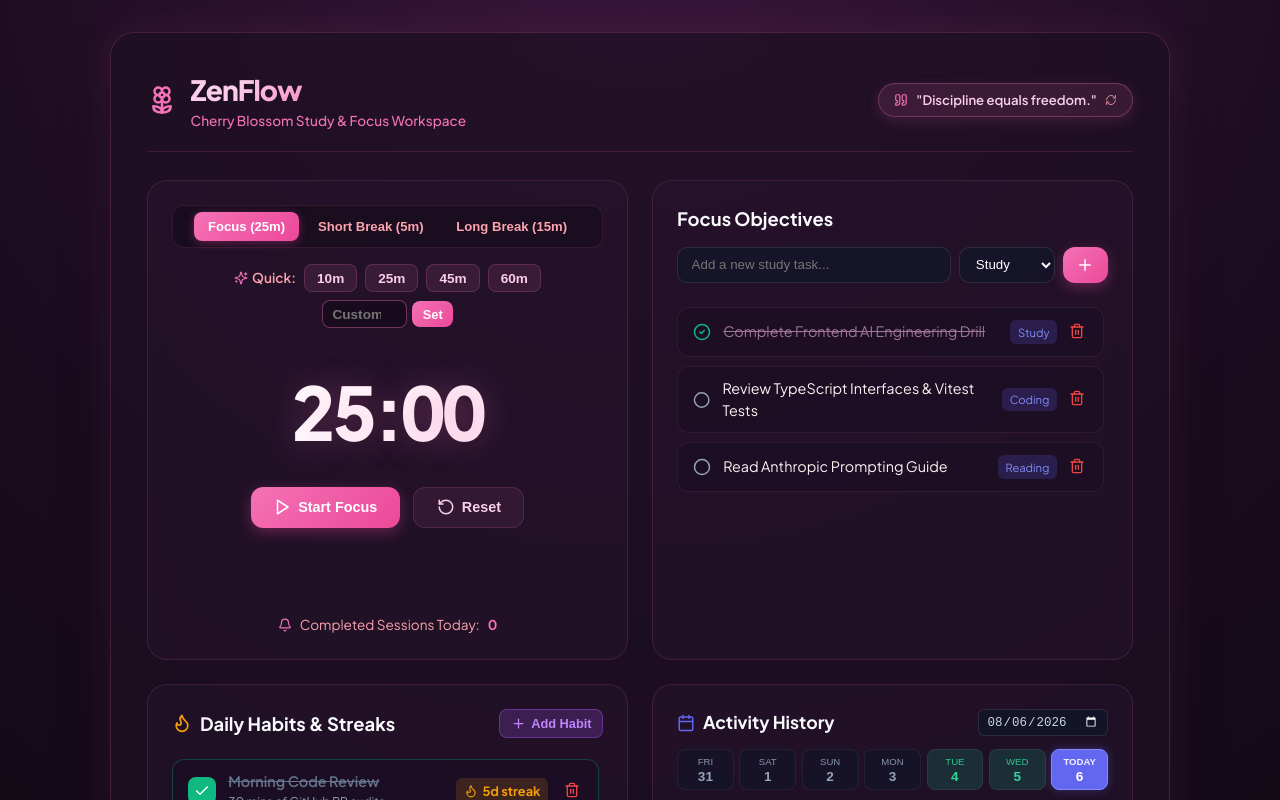
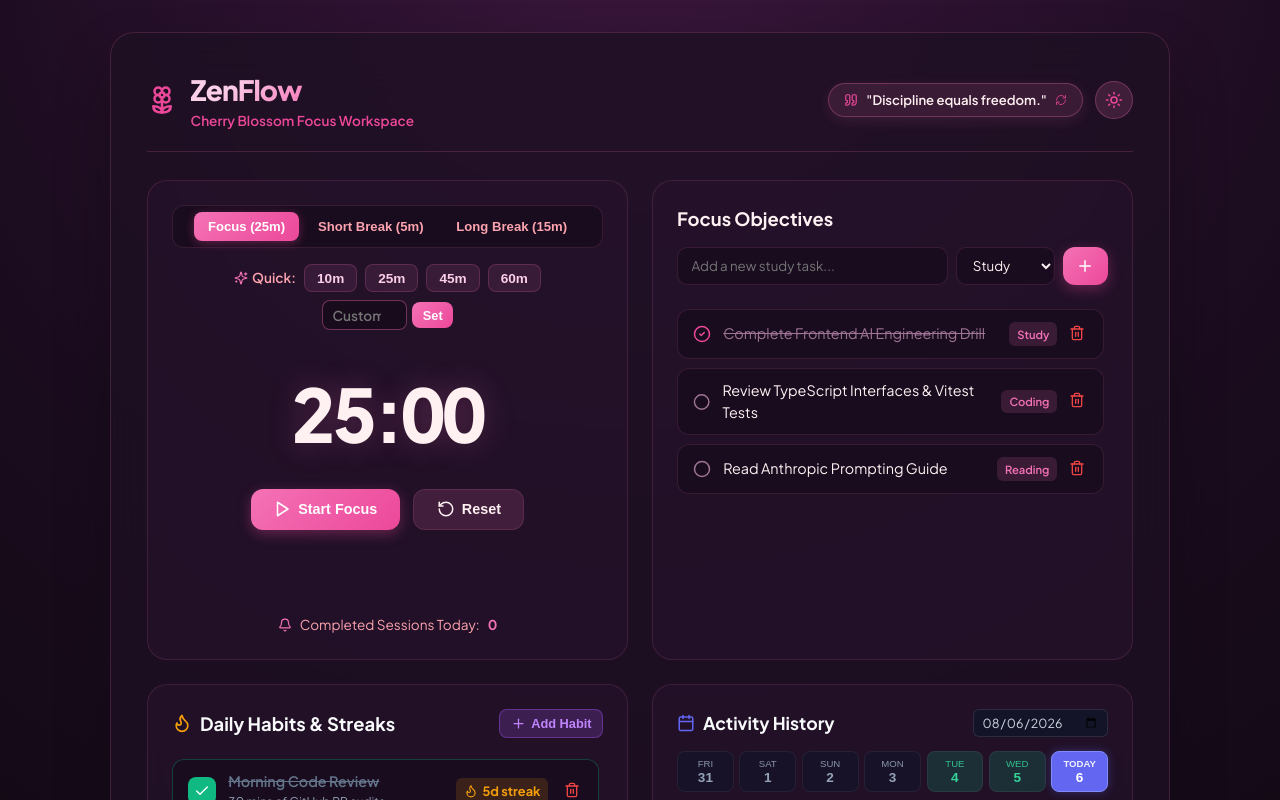
Before and after one commit to Atisha-Priyadarshani/ZenFlow-Focus-Hub, a React (Vite) app in the folder ZenFlow/: page / in a window 1280 px wide. Shown: the top 800 px of the page. Built offline with nearby package versions, Linux system fonts and the light colour scheme.

Commit message:
Enforce 100% theme consistency across all components and add Light/Dark mode toggle button

```diff
--- a/ZenFlow/src/App.tsx
+++ b/ZenFlow/src/App.tsx
@@ -1,5 +1,5 @@
 import { useState, useEffect } from 'react';
-import { Flower2, Quote, RefreshCw } from 'lucide-react';
+import { Flower2, Quote, RefreshCw, Sun, Moon } from 'lucide-react';
 import { PomodoroTimer } from './components/PomodoroTimer';
 import { TaskManager } from './components/TaskManager';
 import { HabitTracker } from './components/HabitTracker';
@@ -17,6 +17,9 @@ const MOTIVATION_QUOTES = [
 export default function App() {
   const todayStr = new Date().toISOString().split('T')[0];
   const [quoteIndex, setQuoteIndex] = useState<number>(0);
+  const [themeMode, setThemeMode] = useState<'dark' | 'light'>(() => {
+    return (localStorage.getItem('zenflow_theme') as 'dark' | 'light') || 'dark';
+  });
 
   const [completedHistory, setCompletedHistory] = useState<Record<string, ActivityHistoryRecord>>(() => {
     try {
@@ -43,6 +46,12 @@ export default function App() {
     }
   });
 
+  // Toggle theme class on body
+  useEffect(() => {
+    document.body.className = `${themeMode}-mode`;
+    localStorage.setItem('zenflow_theme', themeMode);
+  }, [themeMode]);
+
   useEffect(() => {
     try {
       localStorage.setItem('zenflow_history', JSON.stringify(completedHistory));
@@ -50,6 +59,10 @@ export default function App() {
       console.error('Failed to save history to localStorage', e);
     }
   }, [completedHistory]);
+
+  const toggleTheme = () => {
+    setThemeMode((prev) => (prev === 'dark' ? 'light' : 'dark'));
+  };
 
   const rotateQuote = () => {
     setQuoteIndex((prev) => (prev + 1) % MOTIVATION_QUOTES.length);
@@ -99,15 +112,16 @@ export default function App() {
     <div className="zenflow-app">
       <header className="header">
         <div className="logo-group">
-          <Flower2 size={30} color="#f472b6" />
+          <Flower2 size={30} color="#ec4899" />
           <div>
             <h1 className="logo-title">ZenFlow</h1>
-            <p style={{ margin: 0, fontSize: '0.85rem', color: '#f472b6', fontWeight: 500 }}>
-              Cherry Blossom Study &amp; Focus Workspace
+            <p style={{ margin: 0, fontSize: '0.85rem', color: '#ec4899', fontWeight: 600 }}>
+              Cherry Blossom Focus Workspace
             </p>
           </div>
         </div>
 
+        <div style={{ display: 'flex', alignItems: 'center', gap: '0.75rem' }}>
           {/* Short Motivational Quote Pill */}
           <div
             onClick={rotateQuote}
@@ -119,18 +133,41 @@ export default function App() {
               border: '1px solid rgba(244, 114, 182, 0.3)',
               borderRadius: '9999px',
               padding: '0.4rem 0.95rem',
-            color: '#fbcfe8',
+              color: 'var(--text-main)',
               fontSize: '0.82rem',
               fontWeight: 600,
               cursor: 'pointer',
-            boxShadow: '0 4px 14px rgba(244, 114, 182, 0.15)',
-            maxWidth: '380px',
+              boxShadow: '0 4px 14px rgba(244, 114, 182, 0.12)',
+              maxWidth: '350px',
             }}
             title="Click to rotate motivation quote"
           >
-          <Quote size={14} color="#f472b6" />
+            <Quote size={14} color="#ec4899" />
             <span>&quot;{MOTIVATION_QUOTES[quoteIndex]}&quot;</span>
-          <RefreshCw size={12} color="#fda4af" style={{ opacity: 0.8 }} />
+            <RefreshCw size={12} color="#ec4899" style={{ opacity: 0.8 }} />
+          </div>
+
+          {/* Light / Dark Mode Toggle Button */}
+          <button
+            onClick={toggleTheme}
+            style={{
+              background: 'rgba(244, 114, 182, 0.15)',
+              border: '1px solid rgba(244, 114, 182, 0.3)',
+              color: '#ec4899',
+              borderRadius: '9999px',
+              width: '38px',
+              height: '38px',
+              display: 'flex',
+              alignItems: 'center',
+              justifyContent: 'center',
+              cursor: 'pointer',
+              transition: 'all 0.2s ease',
+            }}
+            aria-label="Toggle Light and Dark Mode"
+            title={themeMode === 'dark' ? 'Switch to Light Mode' : 'Switch to Dark Mode'}
+          >
+            {themeMode === 'dark' ? <Sun size={18} /> : <Moon size={18} />}
+          </button>
         </div>
       </header>
 
--- a/ZenFlow/src/components/TaskManager.tsx
+++ b/ZenFlow/src/components/TaskManager.tsx
@@ -77,7 +77,7 @@ export const TaskManager: React.FC<TaskManagerProps> = ({ onTaskCompleted }) =>
 
   return (
     <div className="card" role="region" aria-label="Study Tasks Manager">
-      <h3 style={{ margin: '0 0 0.85rem 0', fontSize: '1.15rem', color: '#f8fafc' }}>Focus Objectives</h3>
+      <h3 style={{ margin: '0 0 0.85rem 0', fontSize: '1.15rem', color: 'var(--text-main)', fontWeight: 700 }}>Focus Objectives</h3>
 
       <form onSubmit={addTask} style={{ display: 'flex', gap: '0.5rem', marginBottom: '1rem' }}>
         <input
@@ -89,9 +89,9 @@ export const TaskManager: React.FC<TaskManagerProps> = ({ onTaskCompleted }) =>
             flex: 1,
             padding: '0.55rem 0.85rem',
             borderRadius: '10px',
-            border: '1px solid rgba(255, 255, 255, 0.1)',
-            background: 'rgba(15, 23, 42, 0.6)',
-            color: 'white',
+            border: '1px solid var(--border-card)',
+            background: 'var(--bg-input)',
+            color: 'var(--text-main)',
             outline: 'none',
           }}
           aria-label="New task title"
@@ -102,9 +102,9 @@ export const TaskManager: React.FC<TaskManagerProps> = ({ onTaskCompleted }) =>
           style={{
             padding: '0.55rem 0.75rem',
             borderRadius: '10px',
-            border: '1px solid rgba(255, 255, 255, 0.1)',
-            background: 'rgba(15, 23, 42, 0.6)',
-            color: 'white',
+            border: '1px solid var(--border-card)',
+            background: 'var(--bg-input)',
+            color: 'var(--text-main)',
           }}
           aria-label="Task category"
         >
@@ -131,7 +131,7 @@ export const TaskManager: React.FC<TaskManagerProps> = ({ onTaskCompleted }) =>
             </button>
             <button
               onClick={() => setTaskToDelete(null)}
-              style={{ background: 'rgba(255,255,255,0.1)', color: '#cbd5e1', border: 'none', borderRadius: '6px', padding: '0.25rem 0.6rem', fontSize: '0.8rem', cursor: 'pointer' }}
+              style={{ background: 'rgba(255,255,255,0.1)', color: 'var(--text-main)', border: 'none', borderRadius: '6px', padding: '0.25rem 0.6rem', fontSize: '0.8rem', cursor: 'pointer' }}
             >
               Cancel
             </button>
@@ -141,7 +141,7 @@ export const TaskManager: React.FC<TaskManagerProps> = ({ onTaskCompleted }) =>
 
       <div className="scrollable-list">
         {tasks.length === 0 ? (
-          <p style={{ textAlign: 'center', color: '#94a3b8', fontSize: '0.85rem', padding: '1rem 0' }}>
+          <p style={{ textAlign: 'center', color: 'var(--text-dim)', fontSize: '0.85rem', padding: '1rem 0' }}>
             No tasks added yet. Stay focused and add your first objective!
           </p>
         ) : (
@@ -152,16 +152,16 @@ export const TaskManager: React.FC<TaskManagerProps> = ({ onTaskCompleted }) =>
                 onClick={() => toggleTask(task.id)}
               >
                 {task.completed ? (
-                  <CheckCircle2 size={18} color="#10b981" />
+                  <CheckCircle2 size={18} color="#ec4899" />
                 ) : (
-                  <Circle size={18} color="#94a3b8" />
+                  <Circle size={18} color="var(--text-dim)" />
                 )}
                 <span className={task.completed ? 'task-completed' : ''} style={{ fontSize: '0.9rem' }}>
                   {task.title}
                 </span>
               </div>
               <div style={{ display: 'flex', alignItems: 'center', gap: '0.5rem' }}>
-                <span style={{ fontSize: '0.7rem', padding: '0.2rem 0.5rem', background: 'rgba(99, 102, 241, 0.2)', color: '#818cf8', borderRadius: '6px' }}>
+                <span style={{ fontSize: '0.7rem', padding: '0.2rem 0.5rem', background: 'rgba(244, 114, 182, 0.15)', color: '#f472b6', borderRadius: '6px', fontWeight: 600 }}>
                   {task.category}
                 </span>
                 <button
--- a/ZenFlow/src/index.css
+++ b/ZenFlow/src/index.css
@@ -3,9 +3,41 @@
 :root {
   font-family: 'Plus Jakarta Sans', -apple-system, BlinkMacSystemFont, 'Segoe UI', Roboto, sans-serif;
   line-height: 1.5;
-  color-scheme: dark;
-  color: #fff1f2;
-  background: #120a14;
+  -webkit-font-smoothing: antialiased;
+}
+
+/* Dark Cherry Blossom Mode Variables */
+body.dark-mode {
+  --bg-page: radial-gradient(circle at 50% -10%, #3b163e 0%, #1a0c1e 50%, #120a14 85%);
+  --bg-app: rgba(30, 16, 35, 0.75);
+  --bg-card: rgba(40, 20, 48, 0.45);
+  --bg-input: rgba(20, 10, 25, 0.6);
+  --border-app: rgba(244, 114, 182, 0.18);
+  --border-card: rgba(244, 114, 182, 0.14);
+  --text-main: #fff1f2;
+  --text-muted: #fda4af;
+  --text-dim: #9f7596;
+  --shadow-app: 0 30px 60px -15px rgba(18, 10, 20, 0.9);
+  --pill-active-bg: linear-gradient(135deg, #f472b6, #ec4899);
+  --badge-bg: rgba(244, 114, 182, 0.15);
+  --badge-text: #fbcfe8;
+}
+
+/* Light Cherry Blossom Mode Variables */
+body.light-mode {
+  --bg-page: radial-gradient(circle at 50% 0%, #fce7f3 0%, #fff1f2 60%, #fff5f7 100%);
+  --bg-app: rgba(255, 255, 255, 0.85);
+  --bg-card: rgba(253, 242, 248, 0.7);
+  --bg-input: rgba(255, 255, 255, 0.9);
+  --border-app: rgba(244, 114, 182, 0.25);
+  --border-card: rgba(244, 114, 182, 0.2);
+  --text-main: #831843;
+  --text-muted: #be185d;
+  --text-dim: #9d174d;
+  --shadow-app: 0 20px 40px -10px rgba(236, 72, 153, 0.15);
+  --pill-active-bg: linear-gradient(135deg, #ec4899, #db2777);
+  --badge-bg: rgba(244, 114, 182, 0.2);
+  --badge-text: #9d174d;
 }
 
 * {
@@ -15,26 +47,28 @@
 body {
   margin: 0;
   min-height: 100vh;
-  background: radial-gradient(circle at 50% -10%, #3b163e 0%, #1a0c1e 50%, #120a14 85%);
+  background: var(--bg-page);
+  color: var(--text-main);
   display: flex;
   justify-content: center;
   align-items: center;
   padding: 2rem 1rem;
-  -webkit-font-smoothing: antialiased;
+  transition: background 0.3s ease, color 0.3s ease;
 }
 
 /* Cherry Blossom Glassmorphic Container */
 .zenflow-app {
   width: 100%;
   max-width: 1060px;
-  background: rgba(30, 16, 35, 0.7);
+  background: var(--bg-app);
   backdrop-filter: blur(28px);
   -webkit-backdrop-filter: blur(28px);
-  border: 1px solid rgba(244, 114, 182, 0.18);
+  border: 1px solid var(--border-app);
   border-radius: 24px;
   padding: 2.25rem;
-  box-shadow: 0 30px 60px -15px rgba(18, 10, 20, 0.9), 0 0 40px rgba(244, 114, 182, 0.12);
+  box-shadow: var(--shadow-app);
   animation: fadeIn 0.4s cubic-bezier(0.16, 1, 0.3, 1);
+  transition: all 0.3s ease;
 }
 
 @keyframes fadeIn {
@@ -47,7 +81,7 @@ body {
   justify-content: space-between;
   align-items: center;
   margin-bottom: 1.75rem;
-  border-bottom: 1px solid rgba(244, 114, 182, 0.15);
+  border-bottom: 1px solid var(--border-app);
   padding-bottom: 1.25rem;
 }
 
@@ -62,6 +96,12 @@ body {
   font-size: 1.75rem;
   font-weight: 800;
   letter-spacing: -0.03em;
+  background: linear-gradient(135deg, #ec4899 20%, #db2777 60%, #be185d 100%);
+  -webkit-background-clip: text;
+  -webkit-text-fill-color: transparent;
+}
+
+body.dark-mode .logo-title {
   background: linear-gradient(135deg, #fbcfe8 20%, #f472b6 60%, #ec4899 100%);
   -webkit-background-clip: text;
   -webkit-text-fill-color: transparent;
@@ -79,10 +119,10 @@ body {
   }
 }
 
-/* Cherry Blossom Organic Glass Cards */
+/* 100% Theme Consistent Cards */
 .card {
-  background: rgba(40, 20, 48, 0.45);
-  border: 1px solid rgba(244, 114, 182, 0.14);
+  background: var(--bg-card);
+  border: 1px solid var(--border-card);
   border-radius: 20px;
   padding: 1.5rem;
   height: 480px;
@@ -95,8 +135,8 @@ body {
 }
 
 .card:hover {
-  border-color: rgba(244, 114, 182, 0.3);
-  box-shadow: 0 12px 30px -10px rgba(244, 114, 182, 0.25);
+  border-color: rgba(244, 114, 182, 0.35);
+  box-shadow: 0 12px 30px -10px rgba(244, 114, 182, 0.2);
 }
 
 .scrollable-list {
@@ -134,10 +174,8 @@ body {
   text-align: center;
   margin: 1.25rem 0;
   letter-spacing: -0.04em;
-  background: linear-gradient(135deg, #ffffff 40%, #fbcfe8 100%);
-  -webkit-background-clip: text;
-  -webkit-text-fill-color: transparent;
-  text-shadow: 0 0 35px rgba(244, 114, 182, 0.3);
+  color: var(--text-main);
+  text-shadow: 0 0 30px rgba(244, 114, 182, 0.25);
 }
 
 .timer-controls {
@@ -160,46 +198,40 @@ body {
 }
 
 .btn-primary {
-  background: linear-gradient(135deg, #f472b6, #ec4899);
+  background: var(--pill-active-bg);
   color: white;
   box-shadow: 0 4px 14px rgba(236, 72, 153, 0.35);
 }
 
 .btn-primary:hover {
-  background: linear-gradient(135deg, #ec4899, #db2777);
   transform: translateY(-1px);
   box-shadow: 0 6px 20px rgba(236, 72, 153, 0.45);
 }
 
-.btn-primary:active {
-  transform: translateY(0);
-}
-
 .btn-secondary {
-  background: rgba(244, 114, 182, 0.08);
-  color: #fbcfe8;
-  border: 1px solid rgba(244, 114, 182, 0.18);
+  background: var(--badge-bg);
+  color: var(--text-main);
+  border: 1px solid var(--border-card);
 }
 
 .btn-secondary:hover {
-  background: rgba(244, 114, 182, 0.16);
-  color: #ffffff;
+  background: rgba(244, 114, 182, 0.25);
 }
 
 .mode-pills {
   display: flex;
   justify-content: center;
   gap: 0.35rem;
-  background: rgba(20, 10, 25, 0.6);
+  background: var(--bg-input);
   padding: 0.35rem;
   border-radius: 12px;
-  border: 1px solid rgba(244, 114, 182, 0.12);
+  border: 1px solid var(--border-card);
 }
 
 .mode-pill {
   background: transparent;
   border: none;
-  color: #fda4af;
+  color: var(--text-muted);
   padding: 0.45rem 0.85rem;
   border-radius: 8px;
   font-weight: 700;
@@ -209,7 +241,7 @@ body {
 }
 
 .mode-pill.active {
-  background: linear-gradient(135deg, #f472b6, #ec4899);
+  background: var(--pill-active-bg);
   color: white;
   box-shadow: 0 2px 10px rgba(236, 72, 153, 0.35);
 }
@@ -219,27 +251,31 @@ body {
   align-items: center;
   justify-content: space-between;
   padding: 0.7rem 0.95rem;
-  background: rgba(25, 12, 32, 0.5);
-  border: 1px solid rgba(244, 114, 182, 0.1);
+  background: var(--bg-input);
+  border: 1px solid var(--border-card);
   border-radius: 12px;
   margin-bottom: 0.55rem;
   transition: all 0.18s ease;
 }
 
 .task-item:hover {
-  border-color: rgba(244, 114, 182, 0.25);
-  background: rgba(35, 18, 42, 0.7);
+  border-color: rgba(244, 114, 182, 0.35);
 }
 
 .task-completed {
   text-decoration: line-through;
-  color: #9f7596;
+  color: var(--text-dim);
 }
 
 /* Cherry Blossom Today's Date Pill */
 .day-pill-today {
-  background: linear-gradient(135deg, #f472b6, #ec4899) !important;
+  background: var(--pill-active-bg) !important;
   color: #ffffff !important;
   border: 1px solid #fbcfe8 !important;
   box-shadow: 0 0 12px rgba(244, 114, 182, 0.45) !important;
 }
+
+/* Form Inputs 100% Theme Consistent */
+input, select {
+  font-family: inherit;
+}
```
Lines whose indentation alone changed are shown as unchanged.
